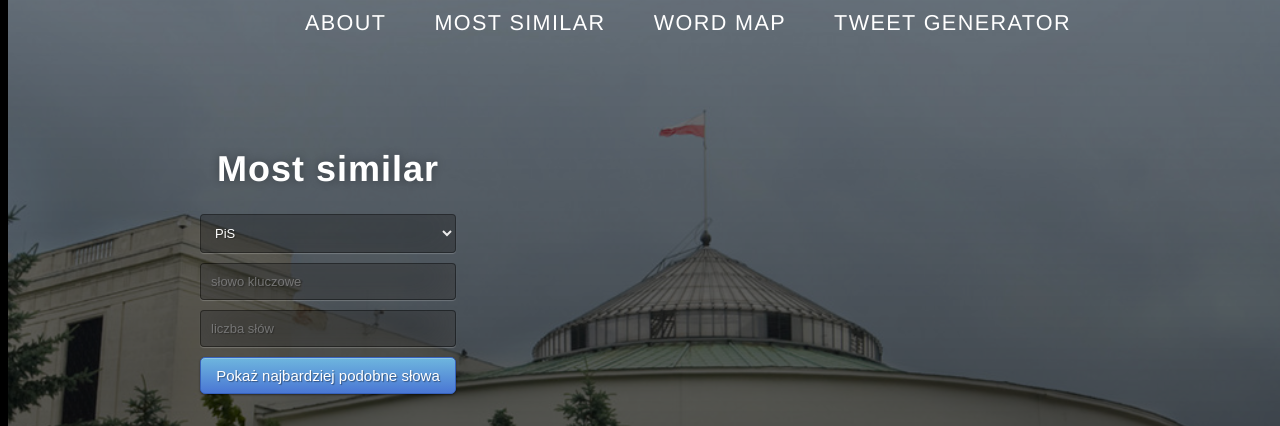
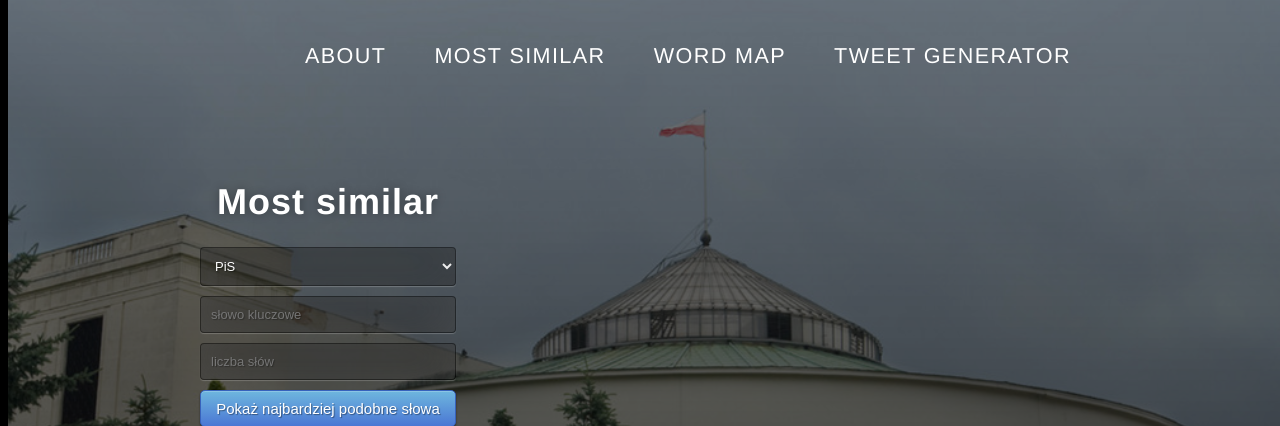
Before and after one commit to kalii4747/Tweet2Vec, a Flask app: page / in a window 1280 px wide. Shown: the top 426 px of the page. Run offline with Flask 2, Linux system fonts and the light colour scheme.

Commit message:
Update style.css

```diff
--- a/static/css/style.css
+++ b/static/css/style.css
@@ -66,6 +66,7 @@ body {
 .main-nav li {
     display: inline-block;
     margin-left: 40px;
+	margin-top: 3%;
 }
 
 .main-nav li a:link,
```
